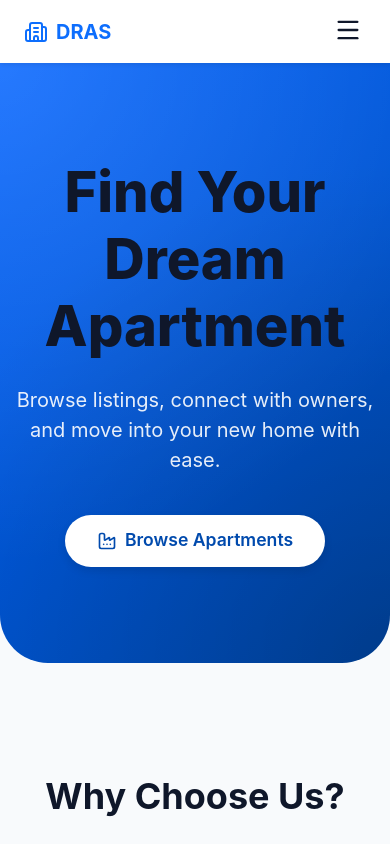
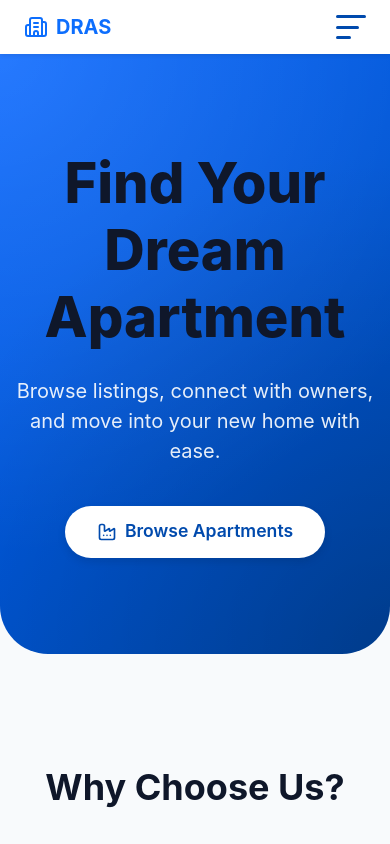
Before and after one commit to AthosExarchou/dynamic-rent-adjustment-system, a React (Vite) app in the folder frontend/: page / in a window 390 px wide. Shown: the top 844 px of the page. Built offline with nearby package versions, Linux system fonts and the light colour scheme; no server answers.

Commit message:
style(ui): Implement custom animated hamburger menu and hover effects

```diff
--- a/frontend/src/features/public/components/LandingPage.module.css
+++ b/frontend/src/features/public/components/LandingPage.module.css
@@ -22,6 +22,16 @@
   text-align: center;
   margin-bottom: 3rem;
   color: var(--text-primary);
+}
+
+/* Make all favicons/lucide icons glow purple on hover in the Home Page */
+.pageWrapper svg {
+  transition: all 0.3s ease;
+}
+
+.pageWrapper svg:hover {
+  color: #a855f7 !important;
+  filter: drop-shadow(0 0 4px rgba(168, 85, 247, 0.5));
 }
 
 /* Hero Section */
--- a/frontend/src/shared/layouts/MainLayout.jsx
+++ b/frontend/src/shared/layouts/MainLayout.jsx
@@ -68,9 +68,12 @@ export default function MainLayout() {
             <button
               className={styles.mobileToggle}
               onClick={() => setIsMobileMenuOpen(!isMobileMenuOpen)}
+              aria-expanded={isMobileMenuOpen}
               aria-label="Toggle navigation"
             >
-              {isMobileMenuOpen ? <X size={28} /> : <Menu size={28} />}
+              <span className={`${styles.togglerBar} ${styles.bar1}`}></span>
+              <span className={`${styles.togglerBar} ${styles.bar2}`}></span>
+              <span className={`${styles.togglerBar} ${styles.bar3}`}></span>
             </button>
 
             {/* Main Navigation */}
--- a/frontend/src/shared/layouts/MainLayout.module.css
+++ b/frontend/src/shared/layouts/MainLayout.module.css
@@ -37,15 +37,57 @@
   align-items: center;
   gap: 0.5rem;
   white-space: nowrap;
+  transition: all 0.3s ease;
 }
+
+.brand:hover {
+  color: #a855f7;
+  text-shadow: 0 0 4px rgba(168, 85, 247, 0.5);
+}
+
 
 .mobileToggle {
   display: none;
   background: transparent;
   border: none;
-  color: var(--text-primary);
+  flex-direction: column;
+  justify-content: space-between;
+  width: 30px;
+  height: 24px;
+  padding: 0;
   cursor: pointer;
-  padding: 0.25rem;
+}
+
+.togglerBar {
+  display: block;
+  height: 3px;
+  background-color: #004aad;
+  border-radius: 2px;
+  transition: all 0.3s ease;
+}
+
+[data-theme="dark"] .togglerBar {
+  background-color: #bfd1ec;
+}
+
+.bar1 { width: 100%; }
+.bar2 { width: 75%; }
+.bar3 { width: 50%; }
+
+.mobileToggle:hover .togglerBar {
+  background-color: #a855f7;
+  box-shadow: 0 0 4px rgba(168, 85, 247, 0.5);
+  transform: scaleX(1.1);
+}
+
+.mobileToggle[aria-expanded="true"] .bar1 {
+  transform: rotate(45deg) translateY(7px);
+}
+.mobileToggle[aria-expanded="true"] .bar2 {
+  opacity: 0;
+}
+.mobileToggle[aria-expanded="true"] .bar3 {
+  transform: rotate(-45deg) translateY(-7px);
 }
 
 .navCollapse {
@@ -79,7 +121,8 @@
 }
 
 .navLink:hover {
-  color: #0d6efd;
+  color: #a855f7;
+  text-shadow: 0 0 4px rgba(168, 85, 247, 0.5);
 }
 
 .navLink.active {
@@ -213,6 +256,12 @@
   font-weight: 700;
   margin-bottom: 1rem;
   font-size: 1.25rem;
+  transition: all 0.3s ease;
+}
+
+.footerBrand:hover {
+  color: #a855f7;
+  text-shadow: 0 0 4px rgba(168, 85, 247, 0.5);
 }
 
 .footerTitle {
@@ -263,7 +312,8 @@
 }
 
 .footerLink:hover {
-  color: #0d6efd;
+  color: #a855f7;
+  text-shadow: 0 0 4px rgba(168, 85, 247, 0.5);
 }
 
 .footerDivider {
@@ -311,13 +361,14 @@
 }
 
 .socialLink:hover {
-  color: #0d6efd;
+  color: #a855f7;
+  text-shadow: 0 0 4px rgba(168, 85, 247, 0.5);
 }
 
 /* Mobile Responsive */
 @media (max-width: 991px) {
   .mobileToggle {
-    display: block;
+    display: flex;
   }
 
   .navCollapse {
```
